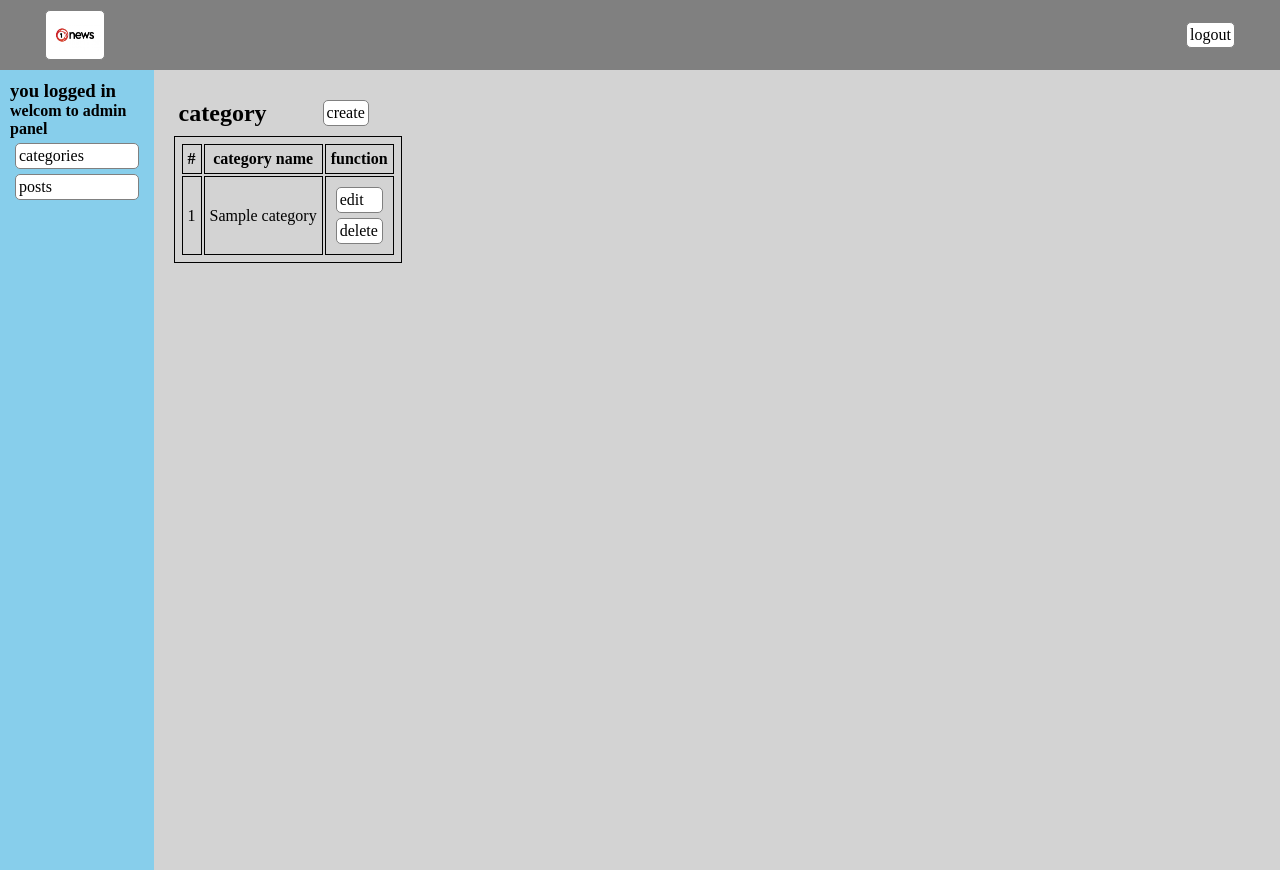
After one commit to Samirasbh/php_news, a PHP site: page /php_basic/panel/category.php in a window 1280 px wide. The commit adds this page. Run offline with PHP 8.4, Linux system fonts and the light colour scheme; tables that the repository leaves empty or names only in its code hold one stand-in row (values such as "Sample post").

Commit message:
php news

```diff
--- a/login.php
+++ b/login.php
@@ -1,6 +1,6 @@
 <?php
+require_once('./functions/pdo_connect.php');
 session_start();
-require_once('./functions/pdo_connect.php');
 $error = '';
 if (
     (isset($_POST['email']) && $_POST['email'] !== '') &&
--- /dev/null
+++ b/panel/category.php
@@ -0,0 +1,155 @@
+<?php
+require_once('../functions/pdo_connect.php');
+// categories
+session_start();
+if(!isset($_SESSION['login'])){
+    header('http://localhost/php_basic/02-ex/login.php');
+}
+$query = "SELECT * FROM categories";
+$stmt = $conn->prepare($query);
+$stmt->execute();
+$result = $stmt->fetchAll();
+?>
+<!DOCTYPE html>
+<html lang="en">
+
+<head>
+    <meta charset="UTF-8">
+    <meta name="viewport" content="width=device-width, initial-scale=1.0">
+    <title>Document</title>
+    <style>
+        * {
+            padding: 0;
+            margin: 0;
+            box-sizing: border-box;
+        }
+
+        body {
+            width: 100vw;
+            height: 100vh;
+        }
+
+        header {
+            display: flex;
+            justify-content: space-between;
+            align-items: center;
+            background-color: gray;
+            height: 70px;
+            padding: 0 40px;
+        }
+
+        .logo {
+            width: 60px;
+            height: 50px;
+        }
+
+        .logo>img {
+            width: 100%;
+            height: 100%;
+        }
+
+        section {
+            height: 100vh;
+            display: flex;
+            background-color: lightgray;
+        }
+
+        .dashboard {
+            padding: 10px;
+            width: 12%;
+            background-color: skyblue;
+        }
+
+        a {
+            display: block;
+            margin: 5px;
+            padding: 3px;
+            border: 1px solid gray;
+            background-color: #fff;
+            border-radius: 5px;
+            text-decoration: none;
+            color: #000;
+        }
+
+        .context {
+            padding: 20px;
+        }
+        table,
+        th,
+        td {
+            border: 1px solid black;
+            padding: 5px;
+        }
+        a {
+            display: block;
+            margin: 5px;
+            padding: 3px;
+            border: 1px solid gray;
+            background-color: #fff;
+            border-radius: 5px;
+            text-decoration: none;
+            color: #000;
+        }
+        .category_heading {
+            width: 90%;
+            display: flex;
+            justify-content: space-between;
+            align-items: center;
+            padding: 5px;
+        }
+    </style>
+</head>
+
+<body>
+    <header>
+        <a href="#" class="logo">
+            <img src="../assets/logo.jpg" alt="page logo">
+        </a>
+        <a href="../login.php">logout</a>
+    </header>
+    <section>
+        <div class="dashboard">
+            <h3>you logged in</h3>
+            <h4>welcom to admin panel </h4>
+            <form method="get" class="show_btns">
+                <a href=""> categories</a>
+                <a href="http://localhost/php_basic/02-ex/panel/post.php">posts</a>
+            </form>
+        </div>
+
+        <div class="context">
+        <div class="category_heading">
+                <h2>category</h2>
+                <a href="">create</a>
+            </div>
+            <table>
+            <tr>
+                    <th>#</th>
+                    <th>category name</th>
+                    <th>function</th>
+                </tr>
+            <?php
+            foreach($result as $r){
+                $id = $r['category_id'];
+                $category_name = $r['name']
+                ?>
+
+                <tr>
+                    <td><?=$id ?></td>
+                    <td><?=$category_name ?></td>
+                    <td>
+                        <a href="">edit</a>
+                        <a href="">delete</a>
+                    </td>
+                </tr>
+
+
+
+
+            <?php } ?>
+            </table>
+        </div>
+    </section>
+</body>
+
+</html>
--- a/panel/edit.php
+++ b/panel/edit.php
@@ -1,8 +1,8 @@
 <?php
 require_once('../functions/pdo_connect.php');
 session_start();
-if ($_SESSION['login'] === false) {
-    echo "<h1>page not found</h1>";
+if (!isset($_SESSION['login'])) {
+    header('location:http://localhost/php_basic/02-ex/login.php');
 }
 // categories
 $query = "SELECT * FROM categories";
```
Also changed, not shown: logout.php (added, +8 -0 lines), panel/create.php (+9 -10 lines), panel/index.php (+12 -12 lines), panel/post.php (+3 -5 lines).
